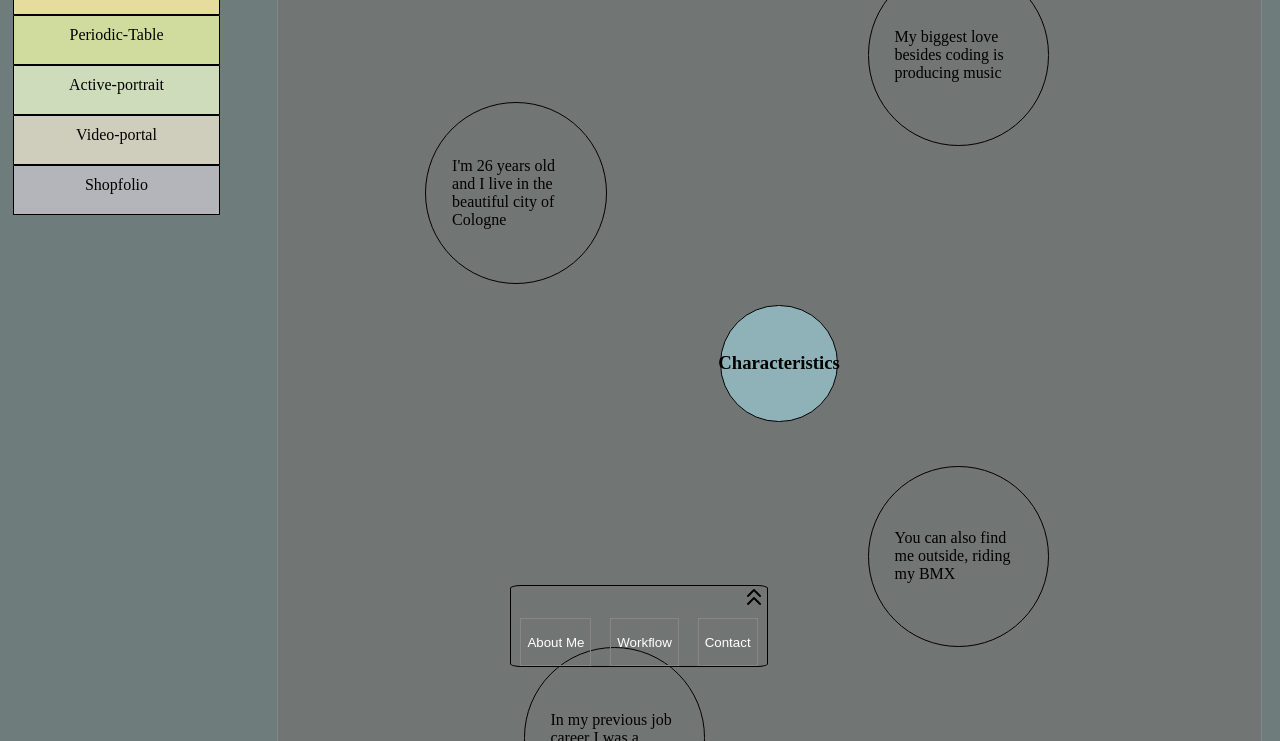
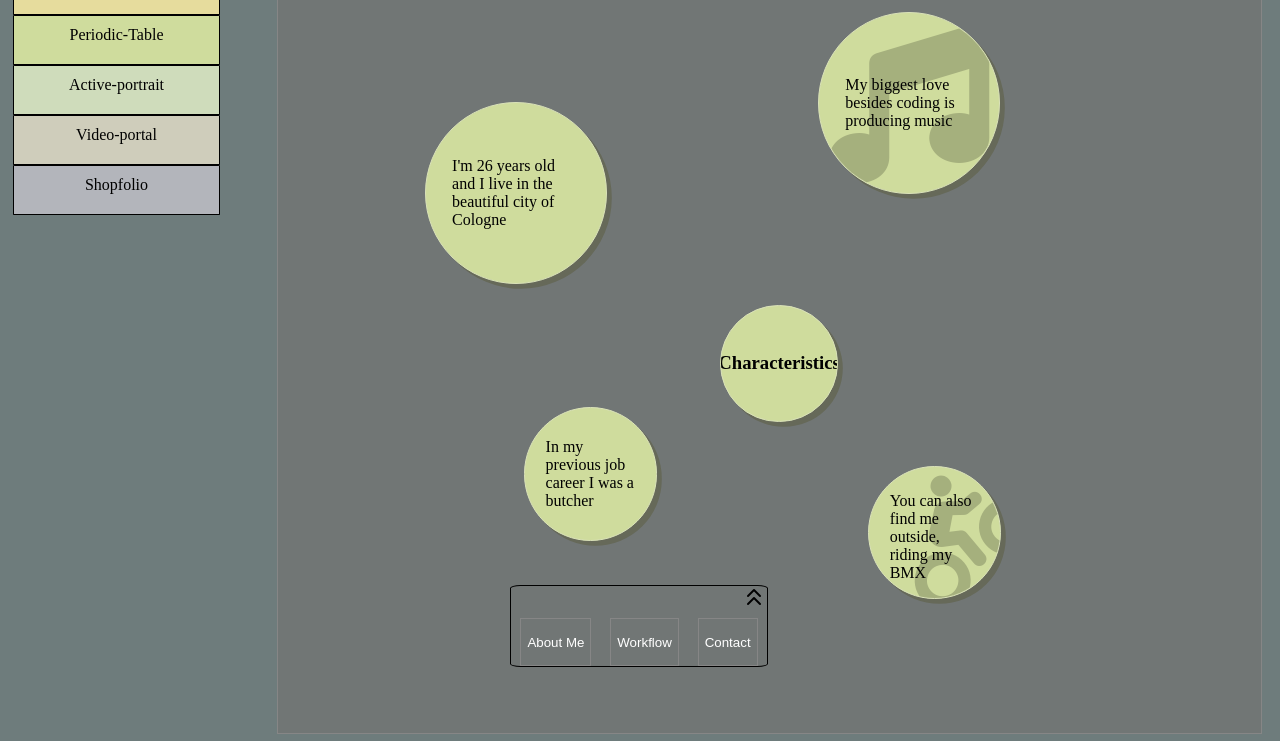
Before and after one commit to mariusErpenbach/Portfolio, a plain HTML site: page index.html in a window 1280 px wide. Shown: the part 197-938 px from the top of the page. Drawn offline with Linux system fonts and the light colour scheme.

Commit message:
added boxshadows in AboutMeSection

```diff
--- a/css/desktop-style.css
+++ b/css/desktop-style.css
@@ -272,14 +272,18 @@ color:rgba(162, 167, 167, 0.493);
 
 }
 #personalCharacteristics>div{
-    border-style:solid;
+    border-style:groove;
+    border-color:rgb(218, 226, 185);
+    box-shadow: 0.3em 0.3em #666959;
     border-radius:100%;
     border-width:0.1px;
     display:flex;
+    flex-wrap:wrap;
     align-items:center;
     justify-content:center;
     padding:1%;
     position:relative;
+    overflow:hidden;
 }
 #personalCharacteristics>div>p{
     width:80%;
@@ -288,7 +292,7 @@ color:rgba(162, 167, 167, 0.493);
     align-items:center;
 }
 #aboutMeMiddle{
-    background-color:rgba(144, 181, 187, 0.959);
+    background-color:rgb(207, 220, 157);
     align-content:center;
     top:20rem;
     left:45%;
@@ -296,25 +300,44 @@ color:rgba(162, 167, 167, 0.493);
     height:6rem;
 }
 #aboutMe-One{
+    background-color:rgb(207, 220, 157);
     left:15%;
     width:10rem;
     height:10rem;
 }
 #aboutMe-Two{
-    left:60%;
-    top:-20rem;
+    background-color:rgb(207, 220, 157);
+    left:55%;
+    top:-17rem;
     width:10rem;
     height:10rem;
+
+}
+#aboutMe-Two>.fa-music{
+    position:absolute;
+    font-size:10rem;
+    opacity:0.2;
+
 }
 #aboutMe-Three{
+    background-color:rgb(207, 220, 157);
     left:60%;
-    width:10rem;
-    height:10rem;
+    width:7rem;
+    height:7rem;
+}
+#aboutMe-Three>.fa-biking{
+    position:absolute;
+    right:-20%;
+    font-size:7rem;
+    opacity:0.2;
+    transform:rotate(-40deg)
 }
 #aboutMe-Four{
+    background-color:rgb(207, 220, 157);
+    top:-12rem;
     left:25%;
-    width:10rem;
-    height:10rem;
+    width:7rem;
+    height:7rem;
 }
 
 /*----------------------MAIN-FOOTER--------------------------------------*/
--- a/index.html
+++ b/index.html
@@ -95,8 +95,8 @@
             <article id="personalCharacteristics">
                 <div id="aboutMeMiddle"><h1>Characteristics</h1> </div>
                 <div id="aboutMe-One"> <p>I'm 26 years old and I live in the beautiful city of Cologne </p></div>
-                <div id="aboutMe-Two"> <p>My biggest love besides coding is producing music </p></div>
-                <div id="aboutMe-Three"> <p>You can also find me outside, riding my BMX </p></div>
+                <div id="aboutMe-Two"> <p>My biggest love besides coding is producing music</p><i class="fas fa-music"></i> </div>
+                <div id="aboutMe-Three"> <p>You can also find me outside, riding my BMX </p><i class="fas fa-biking"></i></div>
                 <div id="aboutMe-Four"> <p>In my previous job career I was a butcher </p></div>
 
             </article>
```
